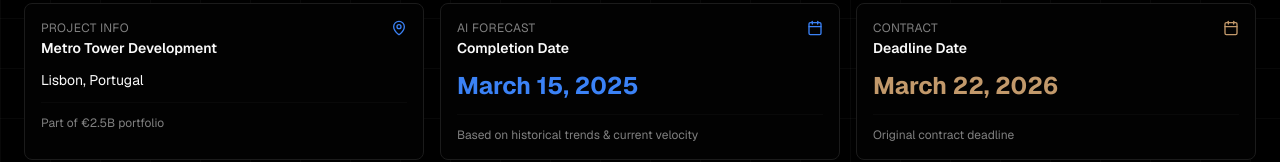
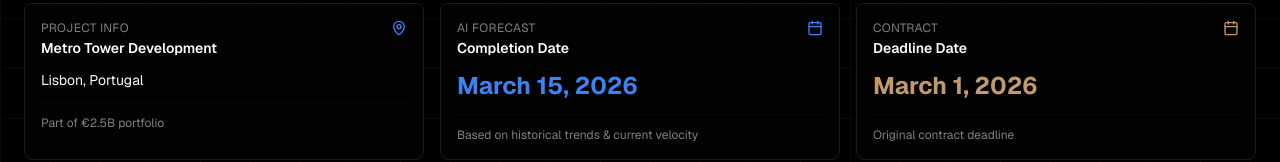
Before and after one commit to danielrebelo-volis/v0-volis-build-dashboard, a Next.js app: page /project/PRJ-001 in a window 1280 px wide. Shown: the part 182-344 px from the top of the page. Built offline with nearby package versions, Linux system fonts and the light colour scheme.

Commit message:
feat: update project forecasted end date and deadline date

```diff
--- a/app/project/[id]/page.tsx
+++ b/app/project/[id]/page.tsx
@@ -22,7 +22,7 @@ export default function ProjectDeepDive({ params }: { params: { id: string } })
     portfolio: '€2.5B',
     spi: 1.08,
     cpi: 0.95,
-    forecastedEndDate: 'March 15, 2025',
+    forecastedEndDate: 'March 15, 2026',
     budget: 6850000,
     spent: 6700000,
     teamSize: 45,
@@ -77,7 +77,7 @@ export default function ProjectDeepDive({ params }: { params: { id: string } })
             spi={projectData.spi}
             cpi={projectData.cpi}
             forecastedEndDate={projectData.forecastedEndDate}
-            deadlineDate="March 22, 2026"
+            deadlineDate="March 1, 2026"
           />
         </div>
 
```
